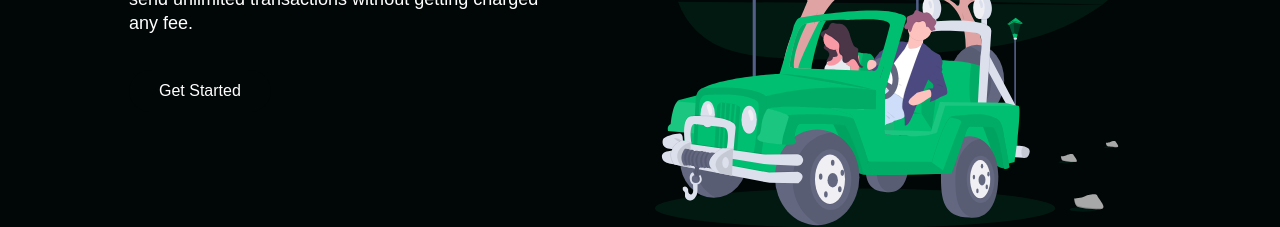
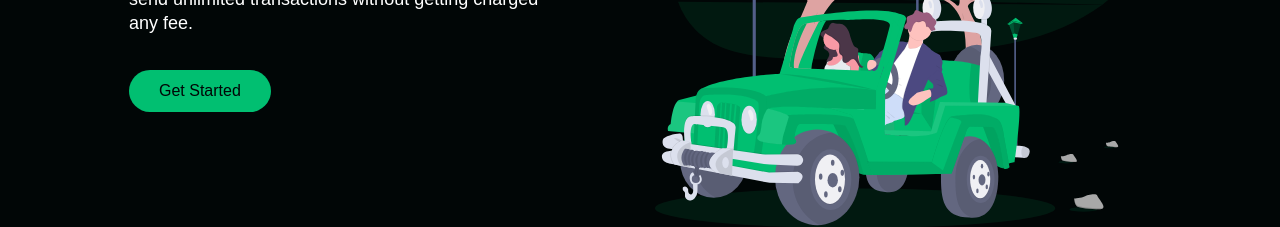
Before and after one commit to samseen/react-smooth-scroll, a React (Create React App) app: page / in a window 1280 px wide. Shown: the part 1175-1402 px from the top of the page. Built offline with nearby package versions, Linux system fonts and the light colour scheme; a web font is replaced by a local one.

Commit message:
Effects for the main button on the first section.

```diff
--- a/src/components/InfoSection/index.js
+++ b/src/components/InfoSection/index.js
@@ -3,7 +3,7 @@ import { Button } from '../ButtonElement';
 import img from '../../images/svg-1.svg';
 import { InfoContainer, InfoWrapper, InfoRow, Column1, Column2, TextWrapper, TopLine, Heading, Subtitle, BtnWrap, ImgWrap, Img } from './InfoElements'
 
-const InfoSection = ({lightBg, id, imgStart, topLine, lightText, headLine, darkText, description, buttonLabel, alt}) => {
+const InfoSection = ({lightBg, id, imgStart, topLine, lightText, headLine, darkText, description, buttonLabel, alt, primary, dark, dark2}) => {
     return (
         <>
          <InfoContainer lightBg={lightBg} id={id}>
@@ -15,7 +15,16 @@ const InfoSection = ({lightBg, id, imgStart, topLine, lightText, headLine, darkT
                             <Heading lightText={lightText}>{headLine}</Heading>
                             <Subtitle darkText={darkText}>{description}</Subtitle>
                             <BtnWrap>
-                                <Button to='home'>{buttonLabel}</Button>
+                                <Button to='home'
+                                smooth={true}
+                                duration={500}
+                                spy={true}
+                                exact="true"
+                                offset={-80}
+                                primary={primary ? 1 : 0}
+                                dark={dark ? 1 : 0}
+                                dark2={dark2 ? 1 : 0}>
+                                    {buttonLabel}</Button>
                             </BtnWrap>
                         </TextWrapper>
                     </Column1>
```
